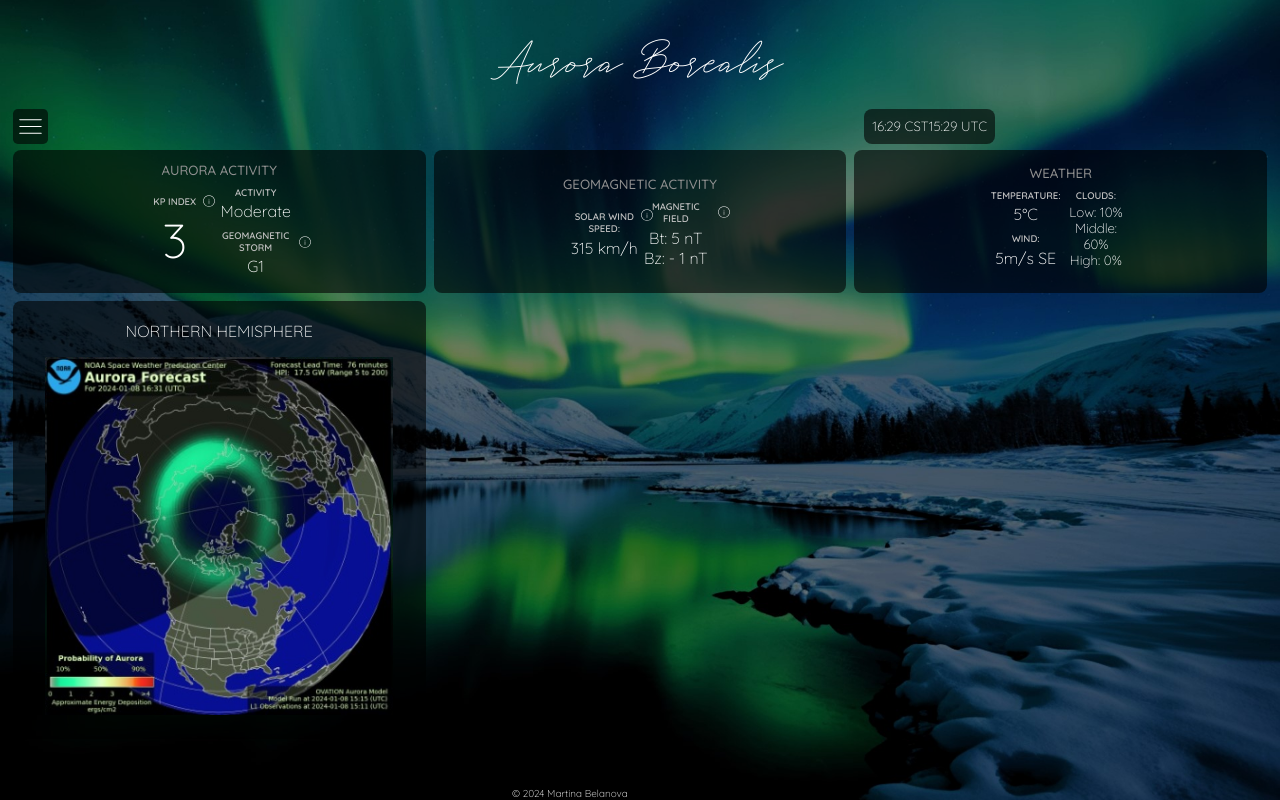
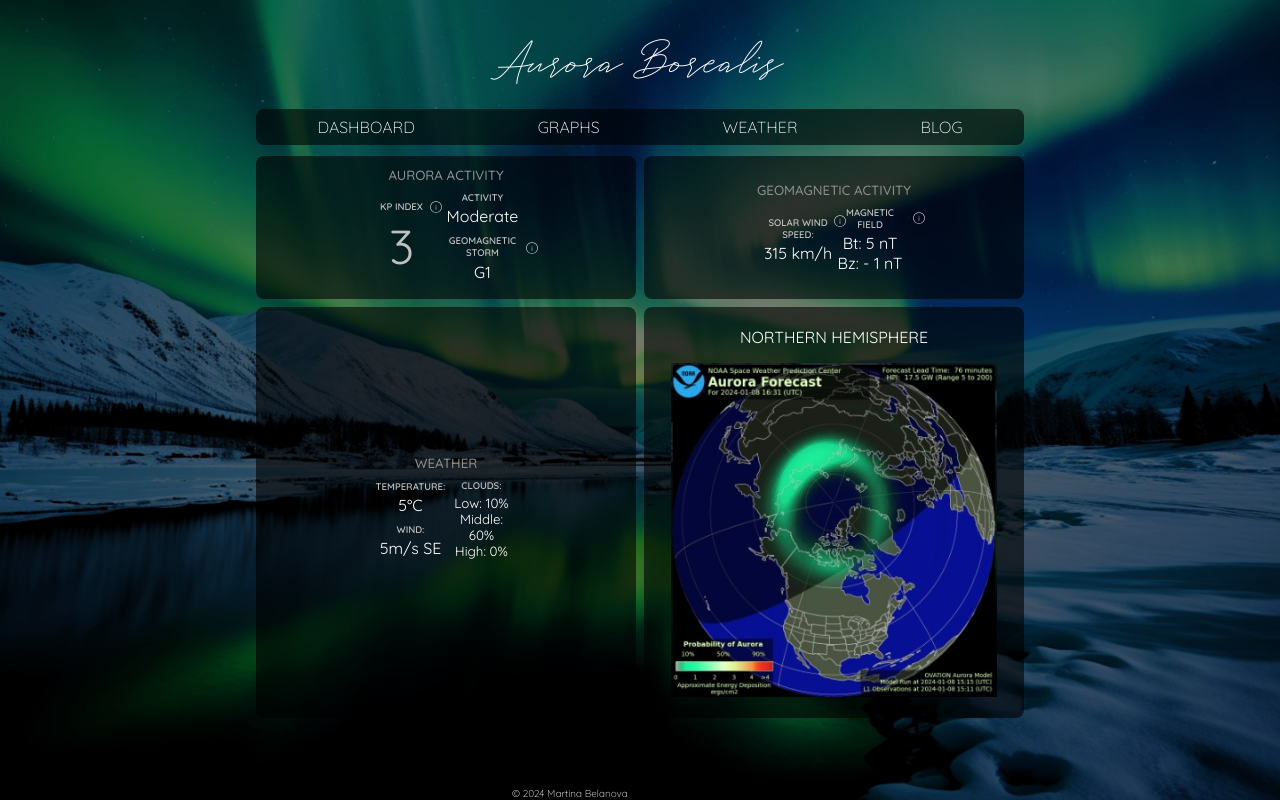
Before and after one commit to BelanovaMartinaTrain/EasyChoosey, a website: page index.html in a window 1280 px wide. Drawn offline with Linux system fonts and the light colour scheme.

Commit message:
testing aurora site design

```diff
--- a/index.css
+++ b/index.css
@@ -14,7 +14,8 @@
 }
 
 .bigger-font {
-    font-size: 3rem;
+    font-size: xxx-large;
+    color: silver;
 }
 
 .center {
@@ -26,9 +27,7 @@
 }
 
 .hidden {
-    visibility: hidden;
-    height: 0;
-    width: 0;
+    display: none;
 }
 
 .grid {
@@ -40,6 +39,7 @@
 .widget {
     background: rgba(0, 0, 0, 0.60);
     border-radius: 0.5rem;
+    box-sizing: border-box;
 }
 
 .widget-for-small {
@@ -105,13 +105,7 @@ html, body {
 }
 
 nav {
-    display: grid;
-    grid-auto-flow: column;
-    justify-content: space-between;
-    margin-left: auto;
-    margin-right: auto;
-	visibility: hidden;
-    height: 0px;
+    display: none
 }
 
 menu {
@@ -133,14 +127,14 @@ h1 {
 }
 
 h2 {
-    font-weight: 300;
+    font-weight: 350;
     font-size: 1rem;
     margin: 0;
 	padding: 0;
 }
 
 h3 {
-    font-weight: 300;
+    font-weight: 400;
     font-size: 1rem;
 	margin: 0;
 	padding: 0;
@@ -229,3 +223,25 @@ footer {
 .img-text {
     margin-bottom: 0.5rem;
 }
+
+/* MEDIA QUERIES*/
+
+@media (min-width: 768px) {
+    nav {
+        max-width: 768px;
+        display: flex;
+        justify-content: space-around;
+        margin-left: auto;
+        margin-right: auto;
+        padding: 0.5em 0;
+        margin-bottom: 0.7em;
+    }
+
+    menu {
+        display: none;
+    }
+
+    main {
+        max-width: 768px;
+    }
+}
--- a/index.html
+++ b/index.html
@@ -17,7 +17,7 @@
       <!--Title comp-->
 
       <!--Menu comp-->
-      <menu class="margin-sm-btm">
+      <menu class="padding-sm-btm">
         <span class="material-symbols-outlined menu-btn widget-for-small " ><img src="./icons/menu.svg" class="center"/></span>
 
         <!--Time widget-->
```
